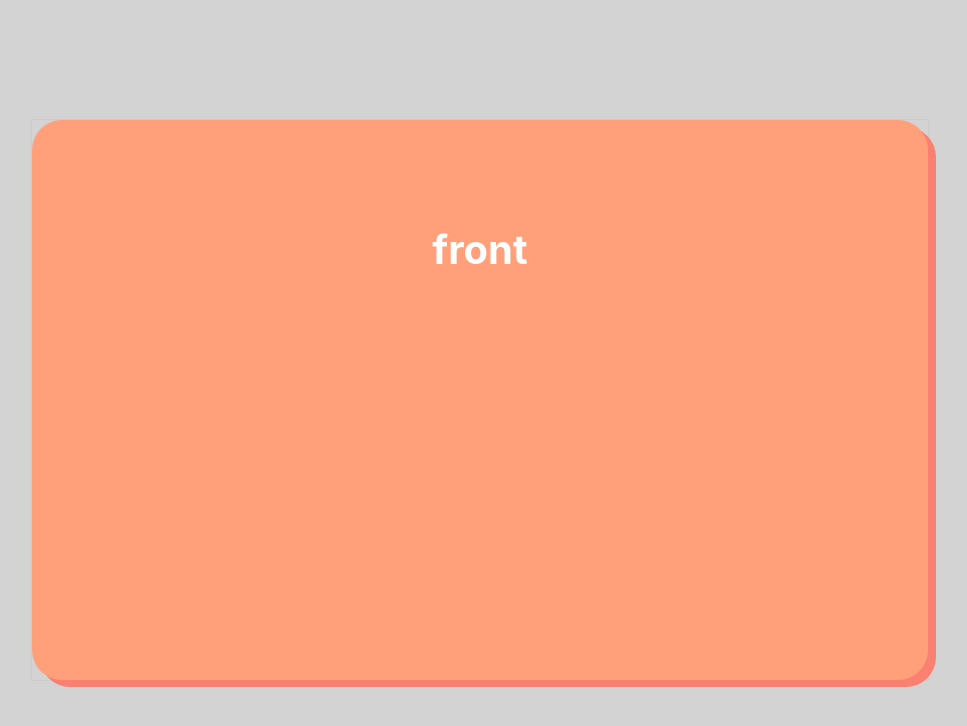
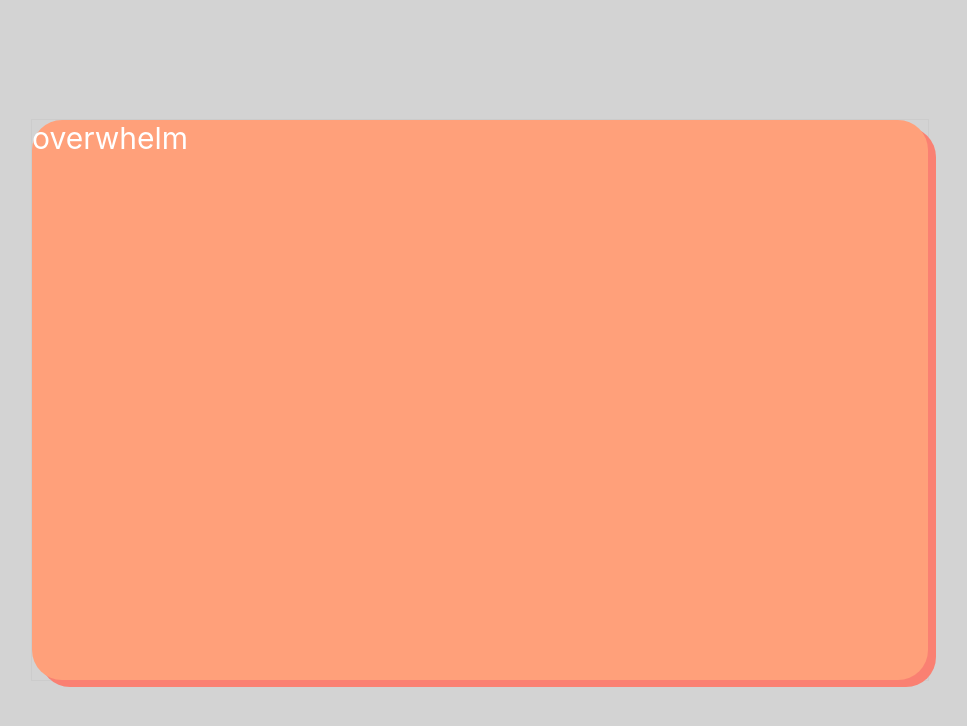
Before and after one commit to RubenRosario/flashcard, a React (Create React App) app in the folder flashcard/: page / in a window 1280 px wide. Shown: the top 726 px of the page, without its empty margins (160-1127 px from the left). Built offline with nearby package versions, Linux system fonts and the light colour scheme.

Commit message:
add word and definitions (not styled yet)

```diff
--- a/flashcard/src/App.js
+++ b/flashcard/src/App.js
@@ -2,10 +2,23 @@ import logo from './logo.svg';
 import './App.css';
 import Card from './Card';
 
+const wordsList = [
+  {
+    word: 'overwhelm',
+    definition: {
+      verb: ['To defeat completely.', 'To inundate.', 'To overpower.'],
+      noun: ['overwhelming'],
+      usage: [],
+      translation: { portuguese: [] },
+    },
+  },
+];
+
 function App() {
+  const random = Math.random();
   return (
     <div className="app-component">
-      <Card />
+      <Card front={wordsList[0].word} back={wordsList[0].definition} />
     </div>
   );
 }
--- a/flashcard/src/Card.css
+++ b/flashcard/src/Card.css
@@ -23,12 +23,9 @@
   position: absolute;
   width: 100%;
   height: 100%;
-  line-height: 260px;
   border-radius: 30px;
   color: white;
-  text-align: center;
-  font-weight: bold;
-  font-size: 40px;
+  font-size: 30px;
   -webkit-backface-visibility: hidden;
   backface-visibility: hidden;
 }
--- a/flashcard/src/Card.js
+++ b/flashcard/src/Card.js
@@ -7,11 +7,26 @@ const flip = () => {
 };
 
 const Card = (props) => {
+  const word = props.front;
+  const { verb, noun, usage, translation } = props.back;
+  console.log(`${verb} ${noun} ${usage} ${translation}`);
   return (
     <div className="scene scene--card">
       <div className="card" onClick={flip}>
-        <div className="card__face card__face--front">front</div>
-        <div className="card__face card__face--back">back</div>
+        <div className="card__face card__face--front">{word}</div>
+        <div className="card__face card__face--back">
+          <ul>
+            verb:{' '}
+            {verb.map((w) => (
+              <li>{w}</li>
+            ))}
+            {/* <li>{`noun: ${noun.foreach((w) => <span>{w}</span>)}`}</li>
+            {usage && (
+              <li>{`usage: ${usage.foreach((w) => <span>{w}</span>)}`}</li>
+            )}
+            <li>{`translation: ${translation}`}</li> */}
+          </ul>
+        </div>
       </div>
     </div>
   );
```
